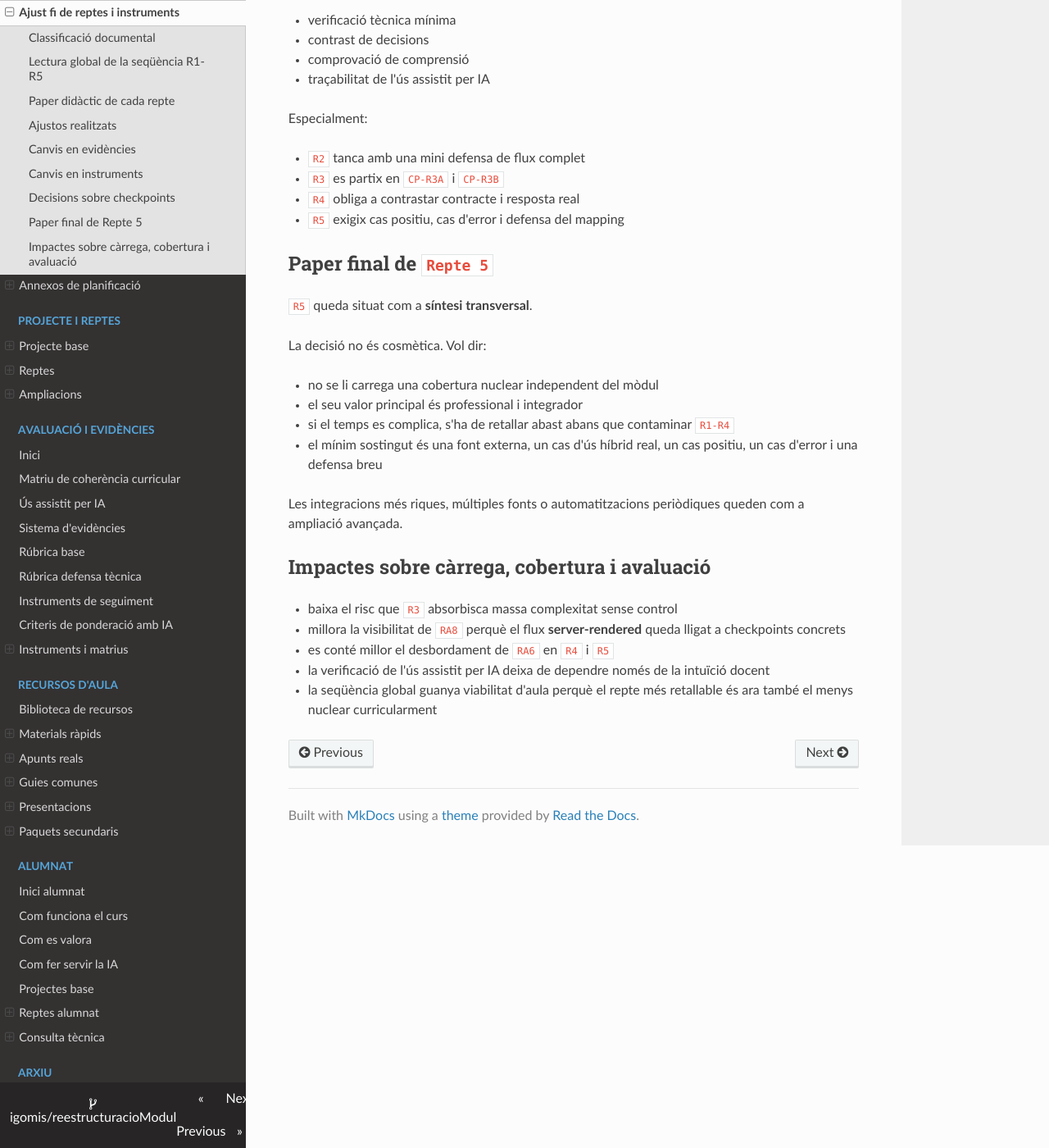
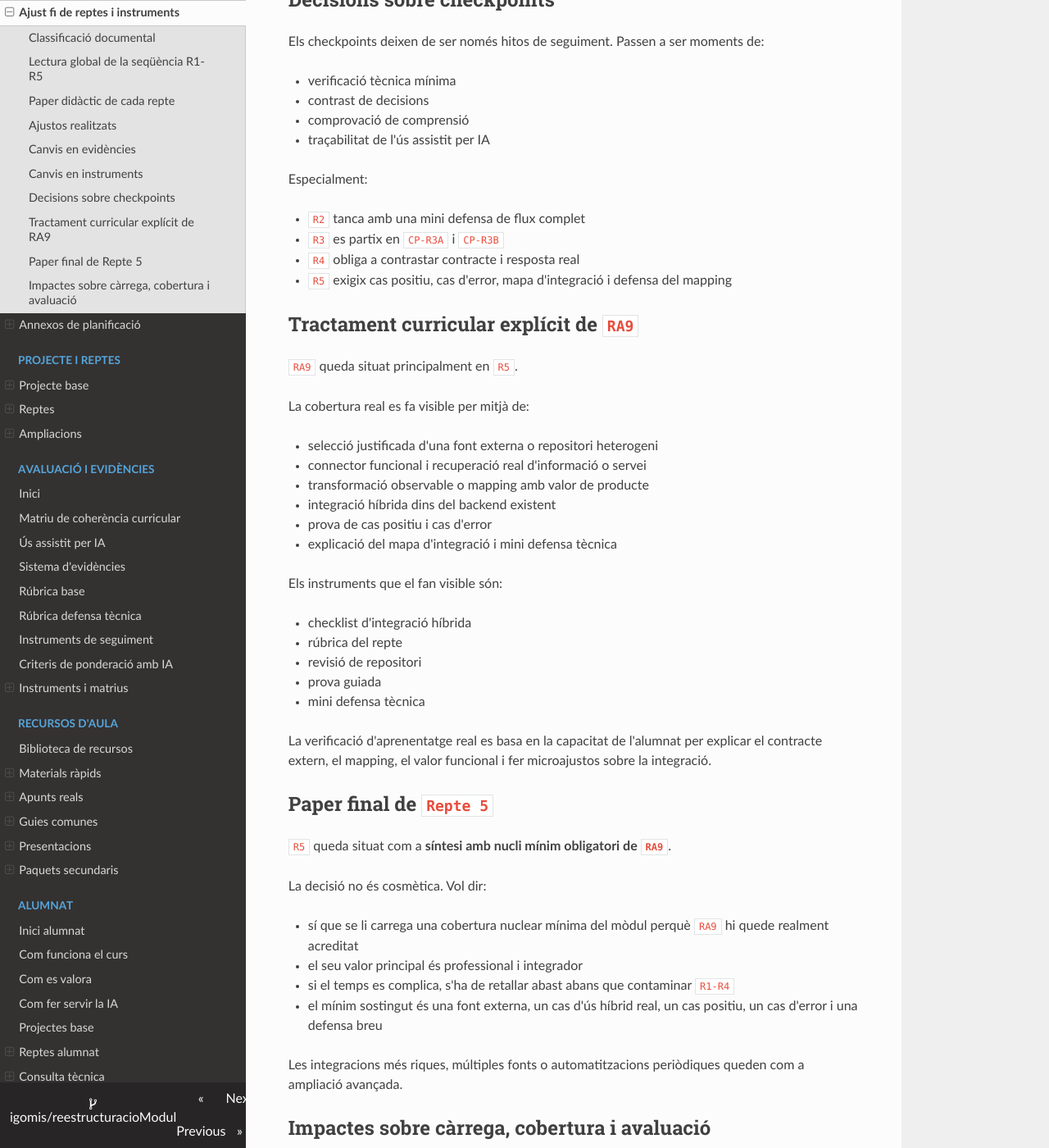
Before and after one commit to igomis/reestructuracioModul, an MkDocs documentation site: the page built from docs/fase-4-ajust-fi-reptes-i-instruments.md, in a window 1280 px wide and 1400 px high, scrolled down 2060 px. Shown: the whole window at 82% size. Built offline with MkDocs 1.6.1, drawn with Linux system fonts in a browser that asks for light colours; nearby versions of some CDN libraries; some of the changed text lies outside the part shown.

Commit message:
Reincorpora RA9 en l'ajust fi de la Fase 4

```diff
--- a/docs/fase-4-ajust-fi-reptes-i-instruments.md
+++ b/docs/fase-4-ajust-fi-reptes-i-instruments.md
@@ -14,7 +14,7 @@ La seqüència queda reforçada així:
 - `R2` concentra la construcció nuclear compartida: flux de dades, lògica bàsica, estat, autenticació i primera funcionalitat protegida.
 - `R3` consolida l'entrada a framework, persistència mínima real i primer flux **server-rendered** sense exigir una migració total del projecte.
 - `R4` convertix una funcionalitat estabilitzada en servei reusable i verificable.
-- `R5` deixa de carregar una cobertura nuclear pròpia i passa a operar com a síntesi transversal retallable abans de la defensa.
+- `R5` es reubica com a síntesi final del curs, però amb un nucli mínim obligatori de `RA9` abans de la defensa.
 
 ## Paper didàctic de cada repte
 
@@ -24,7 +24,7 @@ La seqüència queda reforçada així:
 | `R2` | construcció nuclear | assegurar fonaments funcionals reals abans d'obrir el contrast de frameworks |
 | `R3` | consolidació | professionalitzar estructura i persistència sense convertir el repte en una migració total descontrolada |
 | `R4` | integració | treballar `RA7` amb contracte, consum i verificació real |
-| `R5` | síntesi transversal | comprovar interoperabilitat i valor professional sense fer-lo pesar com un nou nucli curricular |
+| `R5` | síntesi amb nucli obligatori de `RA9` | comprovar interoperabilitat i valor professional amb cobertura curricular real del bloc híbrid del mòdul |
 
 ## Ajustos realitzats
 
@@ -36,7 +36,7 @@ La seqüència queda reforçada així:
   - instrument de control de delegació excessiva
   - instrument de recuperació o millora
 - `R3` incorpora una seqüència interna més realista i un doble checkpoint (`CP-R3A`, `CP-R3B`)
-- `R5` queda definit com a síntesi transversal i amb abast retallable si el calendari es tensiona
+- `R5` queda definit com a síntesi amb nucli mínim obligatori de `RA9` i amb ampliació avançada opcional si el calendari ho permet
 
 ## Canvis en evidències
 
@@ -49,6 +49,7 @@ S'han reforçat només evidències amb retorn docent clar:
 - registre breu d'errors detectats i corregits
 - mini defensa tècnica en checkpoint
 - `README` tècnic centrat en decisions
+- mapa del flux híbrid o de la integració entre components en `R5`
 
 No s'ha afegit burocràcia general. Les evidències noves servixen per a fer més visible l'aprenentatge real i reduir dependència de la impressió subjectiva del docent.
 
@@ -60,7 +61,7 @@ La lectura resultant és:
 - `R2`: domina la rúbrica del repte sobre flux funcional protegit
 - `R3`: domina la rúbrica de reconstrucció en framework, amb checkpoints de control
 - `R4`: domina la rúbrica específica de servei web
-- `R5`: domina el checklist d'integració híbrida amb defensa breu
+- `R5`: domina el checklist d'integració híbrida, reforçat amb rúbrica del repte i defensa breu per a `RA9`
 
 La revisió de repositori i la defensa tècnica curta apareixen de manera sostinguda com a instruments de comprensió i de control de delegació excessiva.
 
@@ -78,15 +79,38 @@ Especialment:
 - `R2` tanca amb una mini defensa de flux complet
 - `R3` es partix en `CP-R3A` i `CP-R3B`
 - `R4` obliga a contrastar contracte i resposta real
-- `R5` exigix cas positiu, cas d'error i defensa del mapping
+- `R5` exigix cas positiu, cas d'error, mapa d'integració i defensa del mapping
+
+## Tractament curricular explícit de `RA9`
+
+`RA9` queda situat principalment en `R5`.
+
+La cobertura real es fa visible per mitjà de:
+
+- selecció justificada d'una font externa o repositori heterogeni
+- connector funcional i recuperació real d'informació o servei
+- transformació observable o mapping amb valor de producte
+- integració híbrida dins del backend existent
+- prova de cas positiu i cas d'error
+- explicació del mapa d'integració i mini defensa tècnica
+
+Els instruments que el fan visible són:
+
+- checklist d'integració híbrida
+- rúbrica del repte
+- revisió de repositori
+- prova guiada
+- mini defensa tècnica
+
+La verificació d'aprenentatge real es basa en la capacitat de l'alumnat per explicar el contracte extern, el mapping, el valor funcional i fer microajustos sobre la integració.
 
 ## Paper final de `Repte 5`
 
-`R5` queda situat com a **síntesi transversal**.
+`R5` queda situat com a **síntesi amb nucli mínim obligatori de `RA9`**.
 
 La decisió no és cosmètica. Vol dir:
 
-- no se li carrega una cobertura nuclear independent del mòdul
+- sí que se li carrega una cobertura nuclear mínima del mòdul perquè `RA9` hi quede realment acreditat
 - el seu valor principal és professional i integrador
 - si el temps es complica, s'ha de retallar abast abans que contaminar `R1-R4`
 - el mínim sostingut és una font externa, un cas d'ús híbrid real, un cas positiu, un cas d'error i una defensa breu
@@ -99,4 +123,4 @@ Les integracions més riques, múltiples fonts o automatitzacions periòdiques q
 - millora la visibilitat de `RA8` perquè el flux **server-rendered** queda lligat a checkpoints concrets
 - es conté millor el desbordament de `RA6` en `R4` i `R5`
 - la verificació de l'ús assistit per IA deixa de dependre només de la intuïció docent
-- la seqüència global guanya viabilitat d'aula perquè el repte més retallable és ara també el menys nuclear curricularment
+- la seqüència global guanya viabilitat d'aula perquè `R5` conserva un mínim nuclear clar i deixa la resta com a ampliació
```
Also changed, not shown: FASE_4_AJUSTOS_REPTES.md (+12 -4 lines), docs/02_reptes/repte_05_integracio_hibrida_n8n.md (+27 -24 lines), docs/03_avaluacio/index.md (+2 -0 lines), docs/curs-executable.md (+3 -3 lines), docs/matriu-coherencia-curricular-dwes.md (+9 -14 lines).
